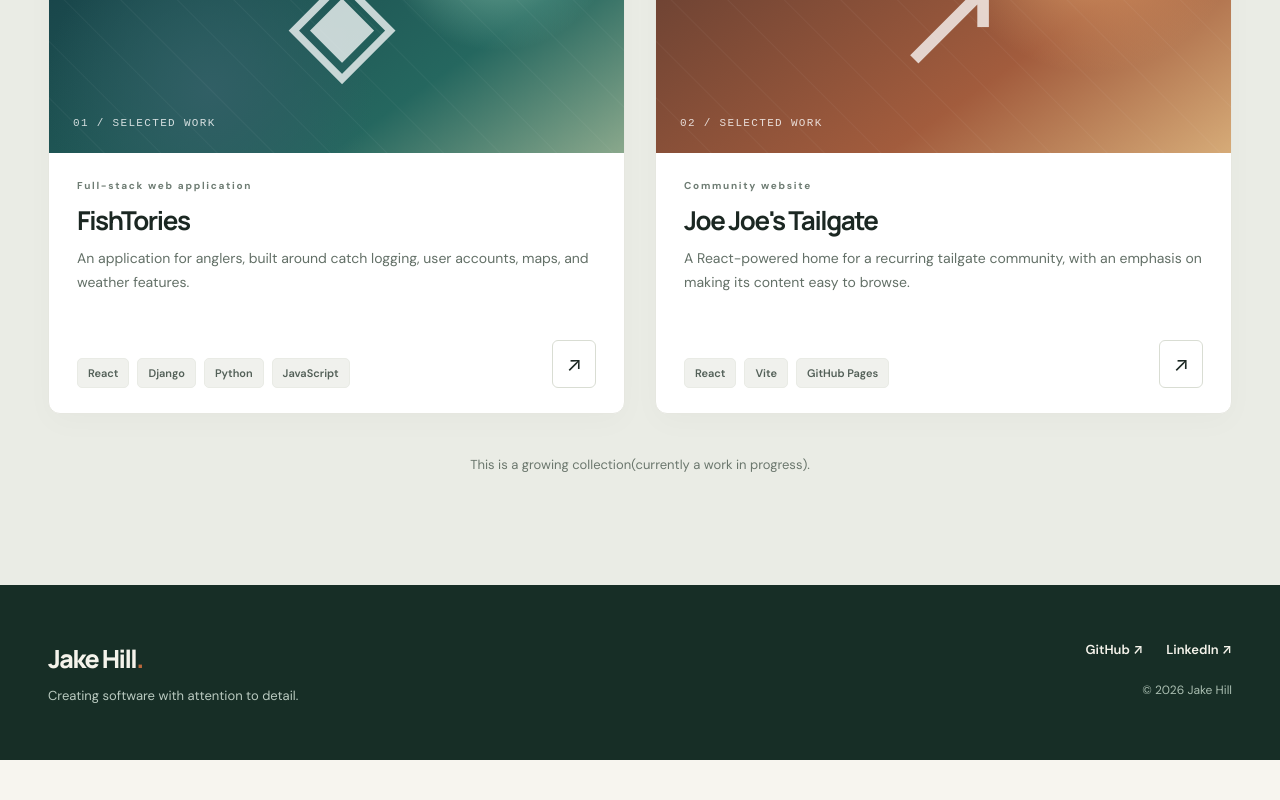
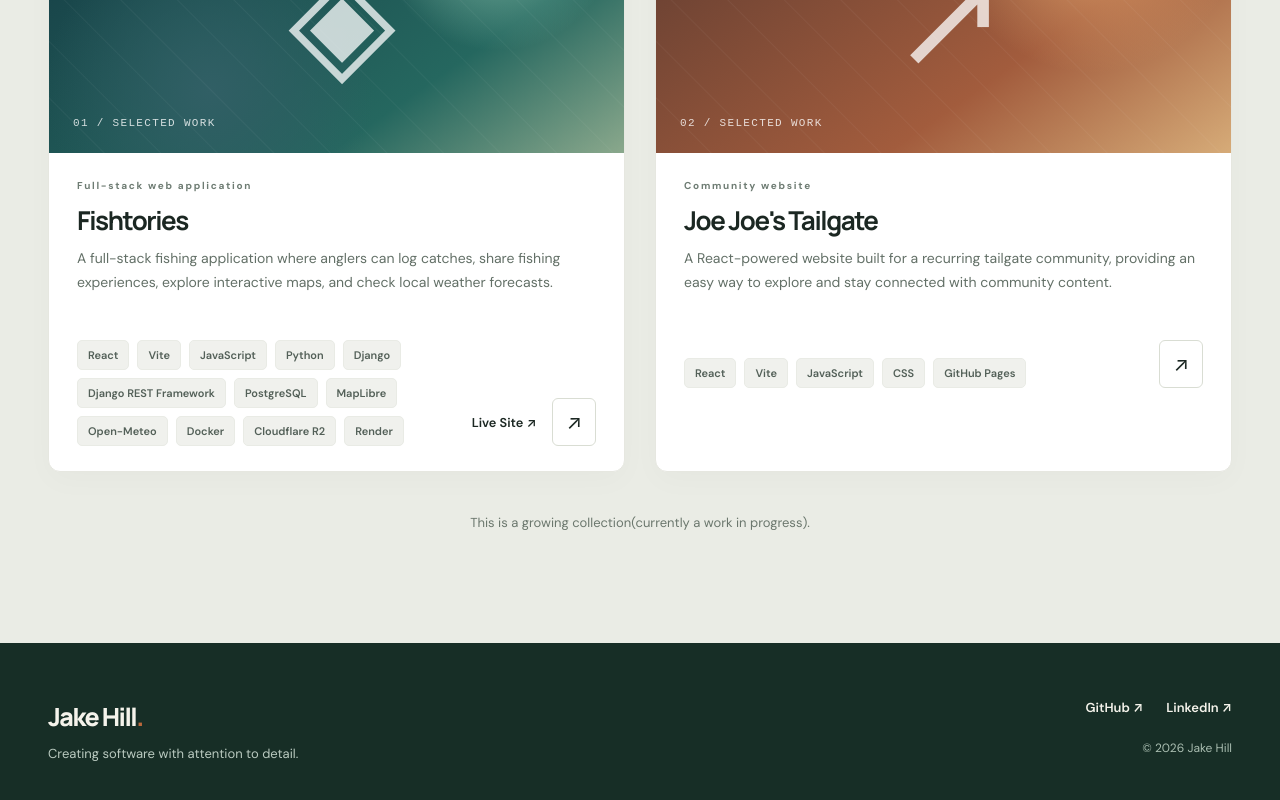
Before and after one commit to jacob-hill90/Portfolio, a React (Vite) app: page /projects in a window 1280 px wide. Shown: the part 735-1535 px from the top of the page. Before the commit the page ends 1495 px from the top, so only its background shows below. Built offline with nearby package versions, Linux system fonts and the light colour scheme.

Commit message:
added correct links

```diff
--- a/src/components/ProjectCard.jsx
+++ b/src/components/ProjectCard.jsx
@@ -22,12 +22,28 @@ export default function ProjectCard({ project }) {
           <Link to={`/projects/${project.slug}/`}>{project.title}</Link>
         </h3>
         <p>{project.shortDescription}</p>
+
         <div className="project-bottom">
           <div className="tags">
             {project.technologies.map((tech) => (
               <span key={tech}>{tech}</span>
             ))}
           </div>
+
+          <div className="project-actions">
+            {project.links?.find((link) =>
+              link.href?.startsWith("https://fishtories.com"),
+            ) && (
+              <a
+                href="https://fishtories.com/"
+                target="_blank"
+                rel="noopener noreferrer"
+                className="project-live-link"
+              >
+                Live Site ↗
+              </a>
+            )}
+
             <Link
               className="arrow-link"
               to={`/projects/${project.slug}/`}
@@ -37,6 +53,7 @@ export default function ProjectCard({ project }) {
             </Link>
           </div>
         </div>
+      </div>
     </article>
   );
 }
--- a/src/data/projects.js
+++ b/src/data/projects.js
@@ -1,53 +1,121 @@
+
+//
+// Portfolio Projects
+//
 // Edit this file to add, remove, or reorder projects.
-// Every published project gets its own SEO-friendly /projects/slug/ page.
+// Every published project gets its own SEO-friendly
+// /projects/slug/ page.
+//
 // The static page builder picks up new entries automatically.
+//
+
 export const projects = [
   {
     slug: "fishtories",
-    title: "FishTories",
+    title: "Fishtories",
     category: "Full-stack web application",
     year: "01",
+
     shortDescription:
-      "An application for anglers, built around catch logging, user accounts, maps, and weather features.",
+      "A full-stack fishing application where anglers can log catches, share fishing experiences, explore interactive maps, and check local weather forecasts.",
+
     description:
-      "FishTories is a full-stack fishing application designed around the moments worth remembering after a day on the water. The project combines a React frontend with a Django API, user authentication, and plans for map-based catch tracking and weather features.",
-    technologies: ["React", "Django", "Python", "JavaScript"],
+      "Fishtories is a full-stack fishing application built with React, Vite, Django REST Framework, and PostgreSQL. Designed to help anglers document and share their fishing adventures, the application features secure user authentication, personalized profiles, catch logging with photo uploads, and interactive private and community fishing maps. Users can browse a searchable fish species database, explore catches shared by other anglers, and view real-time weather conditions and forecasts based on their location. The application is containerized with Docker and deployed using Render, Neon PostgreSQL, and Cloudflare R2 for private image storage.",
+
+    technologies: [
+      "React",
+      "Vite",
+      "JavaScript",
+      "Python",
+      "Django",
+      "Django REST Framework",
+      "PostgreSQL",
+      "MapLibre",
+      "Open-Meteo",
+      "Docker",
+      "Cloudflare R2",
+      "Render",
+    ],
+
     highlights: [
-      "React frontend connected to a Django REST API",
-      "JWT-based registration, login, and protected routes",
-      "Work in progress: location-aware catches and weather tools",
+      "Developed a full-stack React application connected to a Django REST API",
+      "Implemented secure session-based authentication, registration, and protected user profiles",
+      "Built a fishing journal with catch creation, editing, deletion, and personalized statistics",
+      "Integrated interactive fishing maps with private and publicly shared catch locations",
+      "Implemented catch photo uploads and profile pictures using private Cloudflare R2 storage",
+      "Created a searchable fish species database with reference images and autocomplete",
+      "Integrated location-based current weather conditions and multi-day forecasts using Open-Meteo",
+      "Deployed a containerized production application using Docker, Render, and Neon PostgreSQL",
     ],
-    links: ["https://fishtories.com/"],
+
+    links: [
+      {
+        label: "Visit Live Website",
+        href: "https://fishtories.com/",
+      },
+      {
+        label: "View GitHub Repository",
+        href: "https://github.com/jacob-hill90/fishtories_v3",
+      },
+    ],
+
     visual: "water",
     featured: true,
   },
+
   {
     slug: "joejoes-tailgate",
     title: "Joe Joe's Tailgate",
     category: "Community website",
     year: "02",
+
     shortDescription:
-      "A React-powered home for a recurring tailgate community, with an emphasis on making its content easy to browse.",
+      "A React-powered website built for a recurring tailgate community, providing an easy way to explore and stay connected with community content.",
+
     description:
-      "Joe Joe's Tailgate is a React website built for a tailgate community. It provides a place to organize and explore site content while keeping deployment lightweight using Vite and GitHub Pages.",
-    technologies: ["React", "Vite", "GitHub Pages"],
+      "Joe Joe's Tailgate is a community-focused website developed using React and Vite. The application provides a centralized place for members of a recurring tailgate community to explore content and stay connected. Built with a lightweight frontend architecture, the website is designed to be easy to maintain, update, and deploy through GitHub Pages.",
+
+    technologies: [
+      "React",
+      "Vite",
+      "JavaScript",
+      "CSS",
+      "GitHub Pages",
+    ],
+
     highlights: [
-      "Designed and maintained as a static React website",
-      "Hosted through a GitHub Pages deployment workflow",
-      "Organized to make ongoing content updates straightforward",
+      "Developed a responsive community website using React and Vite",
+      "Created a lightweight frontend architecture for efficient browsing and content management",
+      "Implemented a static deployment workflow using GitHub Pages",
+      "Designed the project for straightforward maintenance and future content updates",
     ],
-    links: ["https://joejoestg.com/"],
+
+    links: [
+      {
+        label: "Visit Live Website",
+        href: "https://joejoestg.com/",
+      },
+    ],
+
     visual: "tailgate",
     featured: true,
   },
 ];
 
+// Retrieve a project using its unique slug.
 export function getProject(slug) {
   return projects.find((project) => project.slug === slug);
 }
 
 /*
-To publish another project, add another object with a unique `slug`.
-You could add the C++ Walker project here when you're ready to feature it.
-Keep descriptions accurate: replace anything that no longer reflects the project.
+To publish another project, add another object
+with a unique `slug`.
+
+Potential future projects:
+- C++ Walker / Surf Engine
+- Other full-stack applications
+- Software development experiments
+
+Keep descriptions accurate and update them
+as projects evolve.
 */
--- a/src/styles.css
+++ b/src/styles.css
@@ -1026,3 +1026,22 @@ em {
   margin-top: 2rem;
   font-size: 1.1rem;
 }
+
+.project-actions {
+  display: flex;
+  align-items: center;
+  gap: 1rem;
+}
+
+.project-live-link {
+  font-size: 0.8rem;
+  font-weight: 600;
+  text-decoration: none;
+  white-space: nowrap;
+  color: inherit;
+  transition: opacity 0.2s ease;
+}
+
+.project-live-link:hover {
+  opacity: 0.6;
+}
```
Lines whose indentation alone changed are shown as unchanged.
